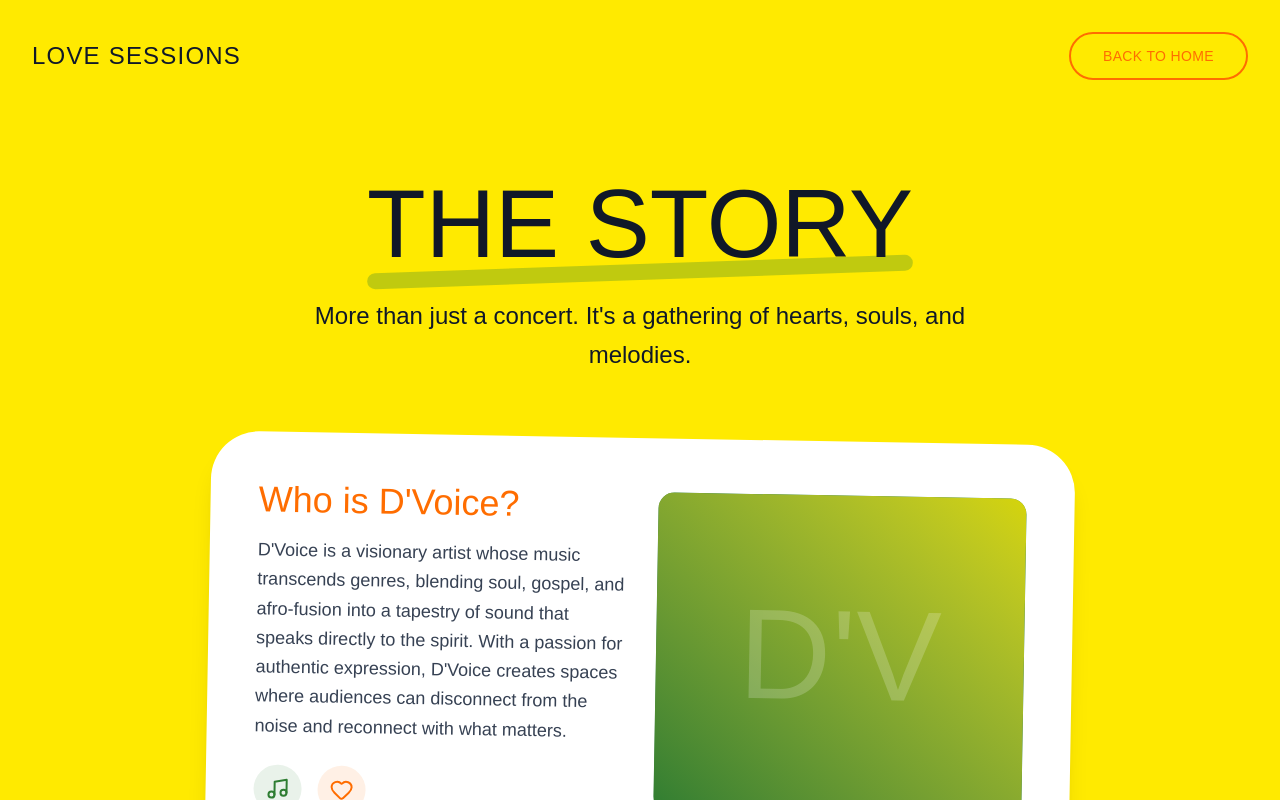
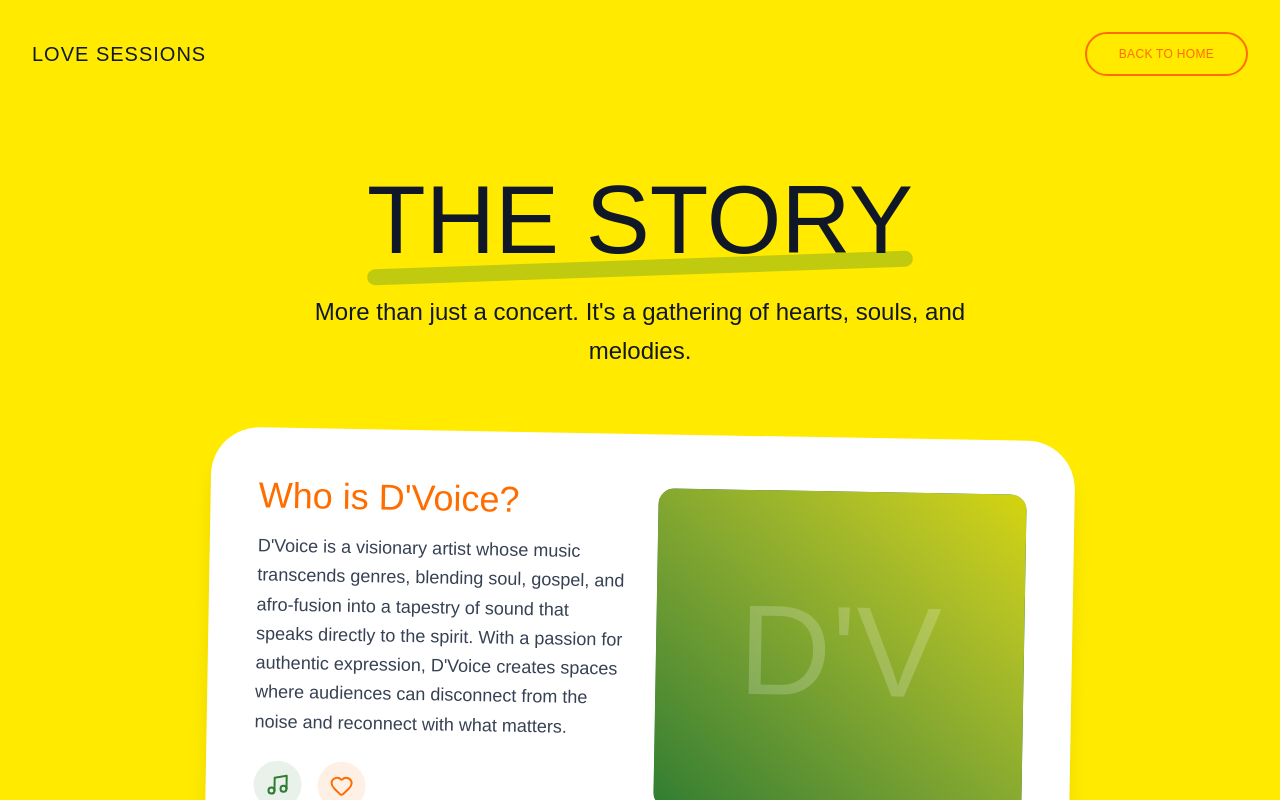
Before and after one commit to iamproms/john-event-reg, a React (Vite) app: page /about in a window 1280 px wide. Shown: the top 800 px of the page. Built offline with nearby package versions, Linux system fonts and the light colour scheme.

Commit message:
style: reduce size of back button and header on about page

```diff
--- a/src/pages/About.jsx
+++ b/src/pages/About.jsx
@@ -8,11 +8,11 @@ export default function About() {
         <div className="min-h-screen bg-brand-yellow font-body text-gray-900 pb-20 overflow-x-hidden">
             {/* Navigation */}
             <nav className="p-6 md:p-8 flex justify-between items-center relative z-20">
-                <Link to="/" className="font-display text-2xl uppercase tracking-wider hover:text-brand-orange transition-colors">
+                <Link to="/" className="font-display text-xl uppercase tracking-wider hover:text-brand-orange transition-colors">
                     Love Sessions
                 </Link>
                 <Link to="/">
-                    <Button variant="outline" className="text-sm px-6 py-2">
+                    <Button variant="outline" className="text-xs px-5 py-2">
                         Back to Home
                     </Button>
                 </Link>
```
